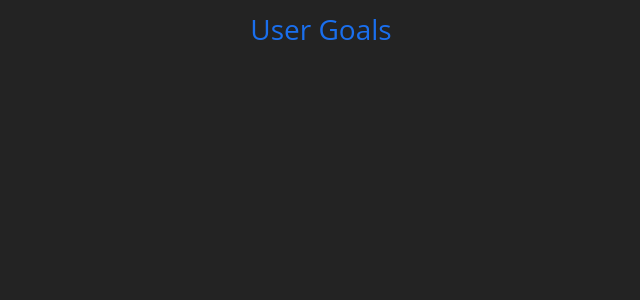
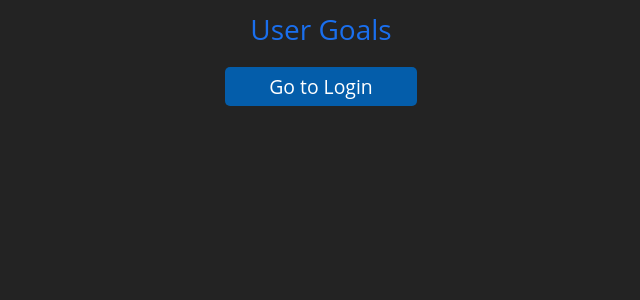
Before and after one commit to bhuvi-12/gdo_structure_frontend, a React (Create React App) app: page / in a window 1280 px wide. Shown: the top 300 px of the page, without its empty margins (319-959 px from the left). Built offline with nearby package versions, Linux system fonts and the light colour scheme; sample sign-in values are in the browser's storage.

Commit message:
thursday-1 commit

```diff
--- a/src/users/index.js
+++ b/src/users/index.js
@@ -1,5 +1,5 @@
 import React, { useEffect } from "react";
-import { useNavigate} from "react-router-dom";
+import { useNavigate } from "react-router-dom";
 
 const Users = () => {
   const navigate = useNavigate();
@@ -13,6 +13,15 @@ const Users = () => {
   return (
     <div>
       <h3>User Goals</h3>
+      <button
+        className="button3"
+        onClick={() => {
+          localStorage.removeItem("token");
+          navigate("/login");
+        }}
+      >
+        Go to Login
+      </button>
     </div>
   );
 };
```
